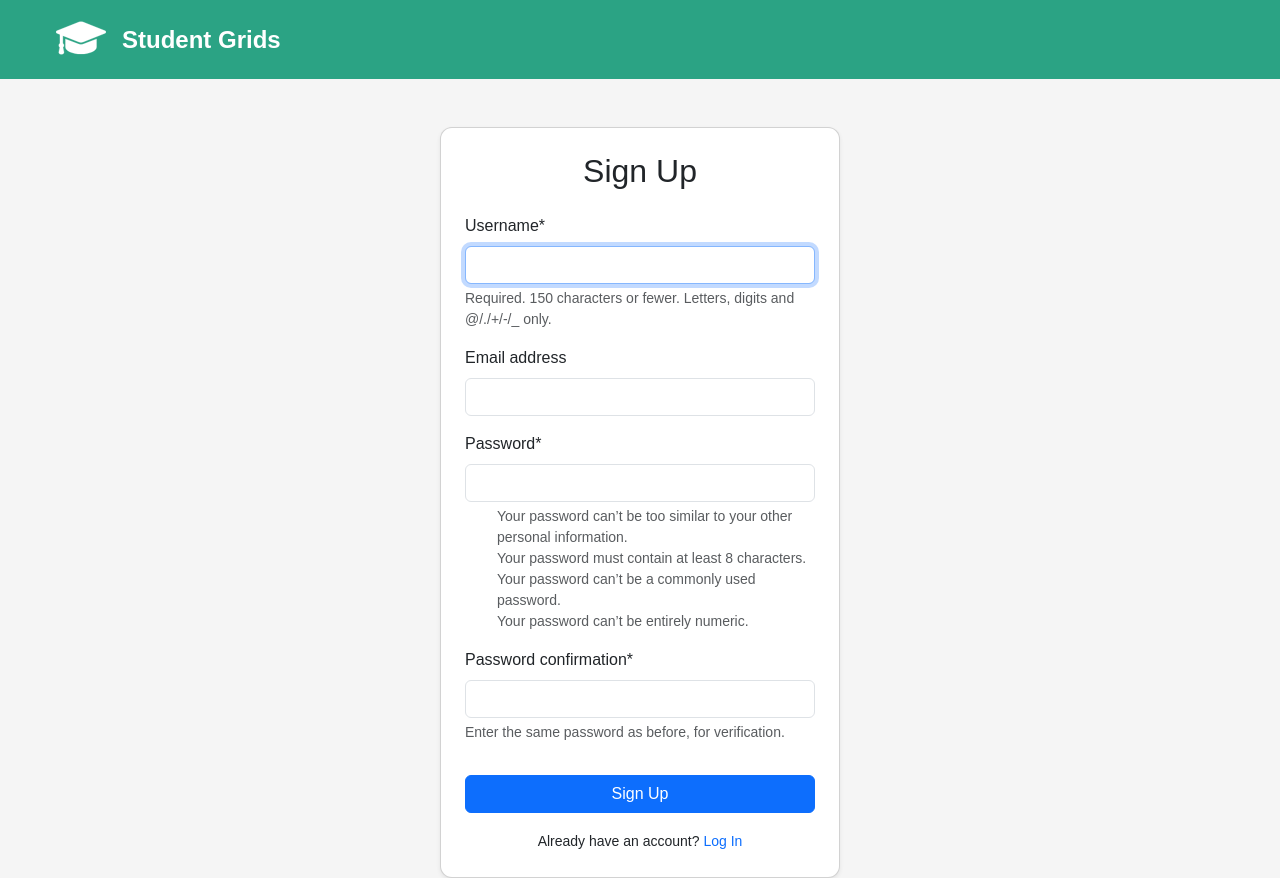
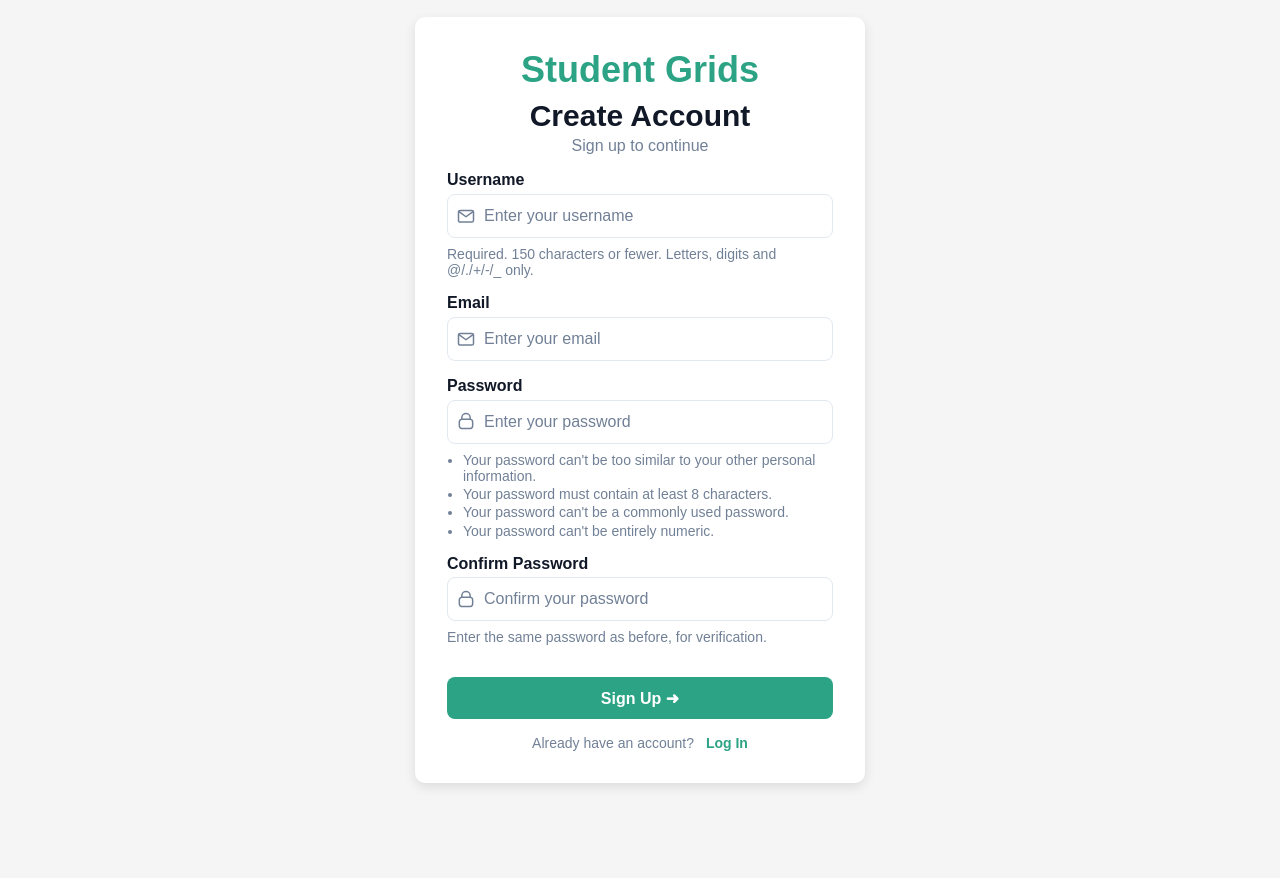
Before and after one commit to AesirGroup/StudentGridsSystem, a Django app: page /accounts/signup/ in a window 1280 px wide. After the commit the page ends 787 px from the top, so only its background shows below. Run offline with Django 5.2, Linux system fonts and the light colour scheme; parts of the project's set-up code (start-up, migrations or seed data) failed here and were passed over; some libraries are stand-ins or nearby versions.

Commit message:
refactor: replace default Bootstrap styling in signup.html with custom styles and adjusted login.css

```diff
--- /dev/null
+++ b/static/css/signup.css
@@ -0,0 +1,269 @@
+:root {
+    /* ================ COLORS ================ */
+    --clr-primary: #2BA384;
+    --text-primary: #111827;
+    --text-secondary: #718096;
+    --text-tertiary: #fff;
+    --clr-card-background: #fff;
+    --clr-border: #E2E8F0;
+    --body-bg: #f5f5f5;
+    --icon-bg: #e5f1ed;
+
+    /* ============ FONT FAMILY ============ */
+    --ff-base: Arial, Helvetica, sans-serif;
+    --ff-heading: "Space Grotesk", sans-serif;
+
+    /* ============ FONT SIZES ============ */
+    --fs-3xs: 0.625rem;
+    --fs-2xs: 0.75rem;
+    --fs-xs: 0.875rem;
+    --fs-sm: 1rem;
+    --fs-md: 1.125rem;
+    --fs-lg: 1.25rem;
+    --fs-xl: 1.5rem;
+    --fs-2xl: 1.875rem;
+    --fs-3xl: 2.25rem;
+    --fs-4xl: 3rem;
+
+    /* ============ FONT WEIGHTS ============ */
+    --fw-thin: 100;
+    --fw-extralight: 200;
+    --fw-light: 300;
+    --fw-regular: 400;
+    --fw-medium: 500;
+    --fw-semibold: 600;
+    --fw-bold: 700;
+    --fw-black: 800;
+
+    /* ============ SPACING ============ */
+    --space-xs: 0.25rem;
+    --space-sm: 0.5rem;
+    --space-md: 1rem;
+    --space-lg: 2rem;
+    --space-xl: 3rem;
+    --space-2xl: 4rem;
+    --space-3xl: 5rem;
+
+    /* ============ BORDER RADIUS ============ */
+    --radius-sm: 0.25rem;
+    --radius-md: 0.5rem;
+    --radius-lg: 0.75rem;
+    --radius-xl: 1rem;
+}
+
+/* ================= RESET ================= */
+* {
+    margin: 0;
+    padding: 0;
+    box-sizing: border-box;
+}
+
+img {
+    display: inline-block;
+}
+
+li {
+    list-style: none;
+}
+
+/* ================= PAGE ================= */
+body {
+    display: flex;
+    justify-content: center;
+    align-items: center;
+    min-height: 100vh;
+    background: var(--body-bg);
+    font-family: var(--ff-base);
+}
+
+/* ================= CARD ================= */
+.login-card {
+    background: var(--clr-card-background);
+    padding: var(--space-lg);
+    border-radius: 10px;
+    box-shadow: 0 4px 12px rgba(0, 0, 0, 0.1);
+    width: 100%;
+    max-width: 450px;
+    text-align: center;
+    margin: var(--space-md) 0;
+}
+
+/* ================= HEADER ================= */
+.card-header h1 {
+    color: var(--clr-primary);
+    font-size: var(--fs-3xl);
+    margin-bottom: var(--space-sm);
+}
+
+.card-header h2 {
+    color: var(--text-primary);
+    font-size: var(--fs-2xl);
+    margin-bottom: 0.25rem;
+}
+
+.card-header p {
+    color: var(--text-secondary);
+    font-weight: var(--fw-medium);
+}
+
+/* ================= FORM ================= */
+form {
+    margin-top: var(--space-md);
+}
+
+/* ================= INPUT CONTAINER ================= */
+.input-container {
+    display: flex;
+    align-items: center;
+    border: 1px solid var(--clr-border);
+    padding: 0.25rem 0.5rem;
+    border-radius: var(--radius-md);
+    margin-bottom: var(--space-md);
+    transition: 0.3s;
+}
+
+.input-container img {
+    width: 20px;
+    margin-right: 0.5rem;
+    margin-bottom: 1px;
+}
+
+.input-container input {
+    flex: 1;
+    border: none;
+    outline: none;
+    font-size: var(--fs-sm);
+    color: var(--text-secondary);
+    padding: 0.5rem 0;
+}
+
+.input-container:focus-within {
+    border: 1px solid var(--clr-primary);
+    box-shadow: 0 0 6px 1px rgba(43, 163, 132, 0.25);
+}
+
+/* ================= LABELS ================= */
+form label {
+    display: block;
+    text-align: left;
+    color: var(--text-primary);
+    font-weight: var(--fw-bold);
+    margin-bottom: 0.3rem;
+}
+
+
+
+/* ================= HELP TEXT ================= */
+.field-help {
+    text-align: left;
+    font-size: var(--fs-xs);
+    color: var(--text-secondary);
+    margin-top: -0.5rem;
+    margin-bottom: var(--space-md);
+}
+
+.field-help ul {
+    padding-left: 1rem;
+}
+
+.field-help li {
+    list-style: disc;
+    margin-bottom: 0.15rem;
+}
+
+/* ================= BUTTON ================= */
+.login-card button {
+    width: 100%;
+    padding: 0.7rem;
+    background: var(--clr-primary);
+    color: var(--clr-card-background);
+    border: none;
+    border-radius: var(--radius-md);
+    font-size: 1rem;
+    font-weight: var(--fw-bold);
+    cursor: pointer;
+    margin: var(--space-md) 0;
+    transition: 0.3s;
+}
+
+.login-card button:hover {
+    transform: scale(1.01);
+    opacity: 0.95;
+}
+
+.login-card input::placeholder {
+    color: var(--text-secondary);
+    opacity: 1; /* ensures color is not faded in some browsers */
+}
+
+/* ================= LOGIN LINK ================= */
+.create-account {
+    color: var(--text-secondary);
+    font-size: var(--fs-xs);
+}
+
+.create-account a {
+    text-decoration: none;
+    color: var(--clr-primary);
+    font-weight: var(--fw-bold);
+    margin-left: 0.5rem;
+}
+
+/* ================= AUTOFILL FIX ================= */
+input:-webkit-autofill {
+    -webkit-box-shadow: 0 0 0px 1000px var(--clr-card-background) inset;
+    -webkit-text-fill-color: var(--text-secondary);
+}
+
+/* ================= FIELD ERRORS ================= */
+.field-error p {
+    color: #e53e3e;
+    font-size: var(--fs-xs);
+    text-align: left;
+    margin-top: -0.75rem;
+    margin-bottom: var(--space-md);
+    font-weight: var(--fw-semibold);
+}
+
+.form-errors p {
+    color: #e53e3e;
+    font-size: var(--fs-xs);
+    margin-bottom: var(--space-sm);
+    font-weight: var(--fw-semibold);
+}
+
+
+/* ================= RESPONSIVE ================= */
+
+/* For tablets and medium screens */
+@media (max-width: 768px) {
+    .login-card {
+        width: 90%;
+        padding: 1.5rem;
+    }
+}
+
+/* For smaller mobile screens */
+@media (max-width: 480px) {
+    .login-card {
+        width: 95%;
+        padding: 1rem;
+    }
+
+    .card-header h1 {
+        font-size: var(--fs-2xl);
+    }
+
+    .card-header h2 {
+        font-size: var(--fs-xl);
+    }
+
+    .login-card button {
+        padding: 0.6rem;
+        font-size: 0.95rem;
+    }
+
+    form label, .field-help {
+        font-size: var(--fs-xs);
+    }
+}
--- a/templates/registration/signup.html
+++ b/templates/registration/signup.html
@@ -1,3 +1,5 @@
+
+{% comment %}
 {% extends "base.html" %}
 {% load crispy_forms_tags %}
 
@@ -18,3 +20,123 @@
   </div>
 </div>
 {% endblock %}
+{% endcomment %}
+
+
+
+{% load static %}
+
+<!DOCTYPE html>
+<html lang="en">
+
+<head>
+  <meta charset="UTF-8">
+  <meta name="viewport" content="width=device-width, initial-scale=1.0">
+  <title>Sign Up</title>
+  <link rel="stylesheet" href="{% static 'css/signup.css' %}">
+</head>
+
+<body>
+  <div class="login-card">
+    <header class="card-header">
+      <h1>Student Grids</h1>
+      <h2>Create Account</h2>
+      <p>Sign up to continue</p>
+    </header>
+
+    <form method="post" autocomplete="off">
+      {% csrf_token %}
+
+      <!-- Username -->
+      <label for="id_username">Username</label>
+      <div class="input-container">
+        <img src="{% static 'img/login/email.svg' %}" alt="User icon">
+        <input type="text" name="username" id="id_username" placeholder="Enter your username" maxlength="150"
+          value="{{ form.username.value|default_if_none:'' }}" autocomplete="off" required>
+      </div>
+      <div class="field-help">
+        Required. 150 characters or fewer. Letters, digits and @/./+/-/_ only.
+      </div>
+      {% if form.username.errors %}
+      <div class="field-error">
+        {% for error in form.username.errors %}
+        <p>{{ error }}</p>
+        {% endfor %}
+      </div>
+      {% endif %}
+
+      <!-- Email -->
+      <label for="id_email">Email</label>
+      <div class="input-container">
+        <img src="{% static 'img/login/email.svg' %}" alt="Email icon">
+        <input type="email" name="email" id="id_email" placeholder="Enter your email"
+          value="{{ form.email.value|default_if_none:'' }}" autocomplete="off">
+      </div>
+      {% if form.email.errors %}
+      <div class="field-error">
+        {% for error in form.email.errors %}
+        <p>{{ error }}</p>
+        {% endfor %}
+      </div>
+      {% endif %}
+
+      <!-- Password -->
+      <label for="id_password1">Password</label>
+      <div class="input-container">
+        <img src="{% static 'img/login/lock.svg' %}" alt="Lock icon">
+        <input type="password" name="password1" id="id_password1" placeholder="Enter your password"
+          autocomplete="new-password" required>
+      </div>
+      <div class="field-help">
+        <ul>
+          <li>Your password can't be too similar to your other personal information.</li>
+          <li>Your password must contain at least 8 characters.</li>
+          <li>Your password can't be a commonly used password.</li>
+          <li>Your password can't be entirely numeric.</li>
+        </ul>
+      </div>
+      {% if form.password1.errors %}
+      <div class="field-error">
+        {% for error in form.password1.errors %}
+        <p>{{ error }}</p>
+        {% endfor %}
+      </div>
+      {% endif %}
+
+      <!-- Confirm Password -->
+      <label for="id_password2">Confirm Password</label>
+      <div class="input-container">
+        <img src="{% static 'img/login/lock.svg' %}" alt="Lock icon">
+        <input type="password" name="password2" id="id_password2" placeholder="Confirm your password"
+          autocomplete="new-password" required>
+      </div>
+      <div class="field-help">
+        Enter the same password as before, for verification.
+      </div>
+      {% if form.password2.errors %}
+      <div class="field-error">
+        {% for error in form.password2.errors %}
+        <p>{{ error }}</p>
+        {% endfor %}
+      </div>
+      {% endif %}
+
+      {% if form.non_field_errors %}
+      <div class="field-error">
+        {% for error in form.non_field_errors %}
+        <p>{{ error }}</p>
+        {% endfor %}
+      </div>
+      {% endif %}
+
+      <button type="submit">Sign Up ➜</button>
+    </form>
+
+    <p class="create-account">
+      Already have an account? <a href="{% url 'login' %}">Log In</a>
+    </p>
+
+  </div>
+</body>
+
+</html>
```
Also changed, not shown: static/css/login.css (+64 -55 lines).
